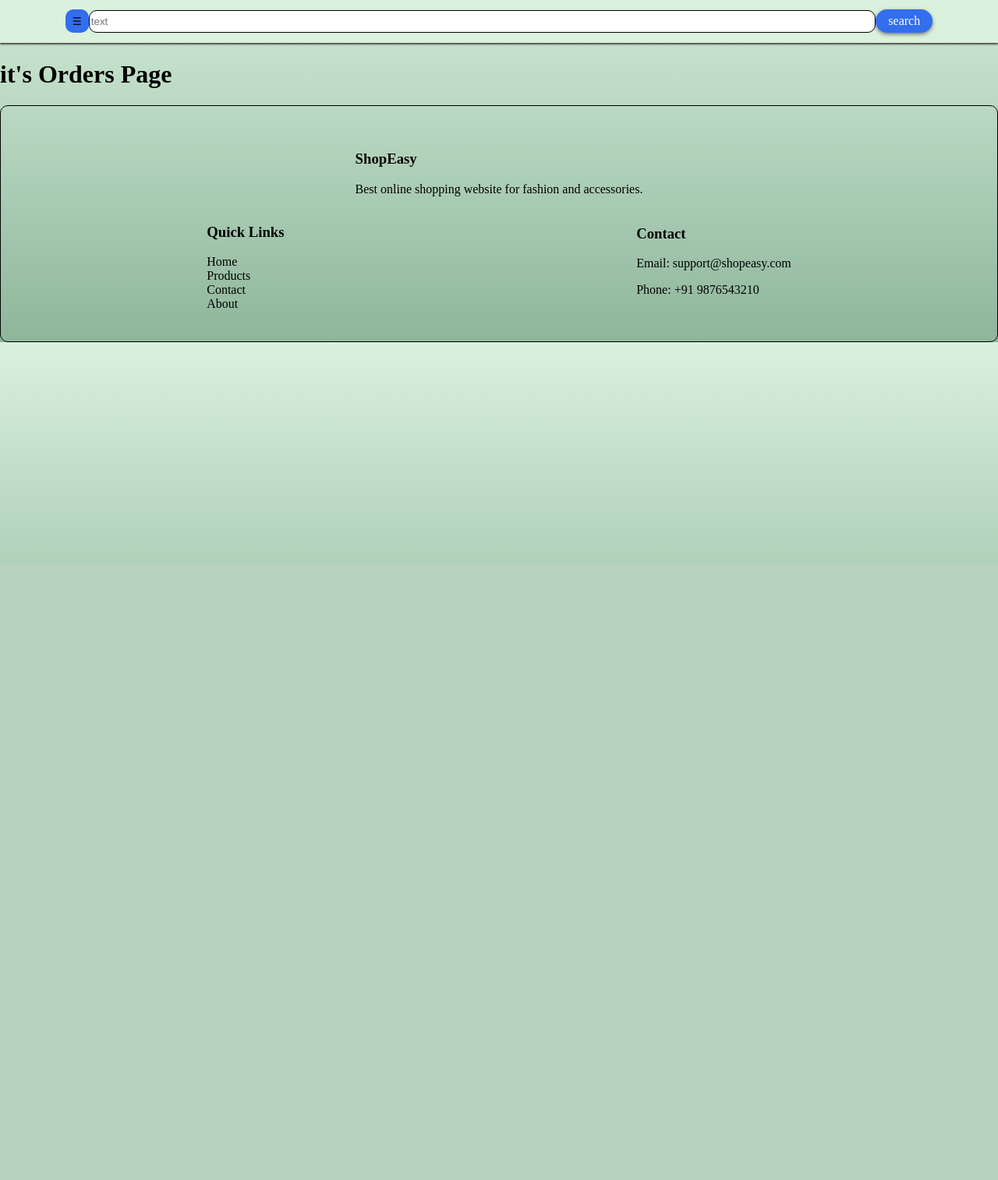
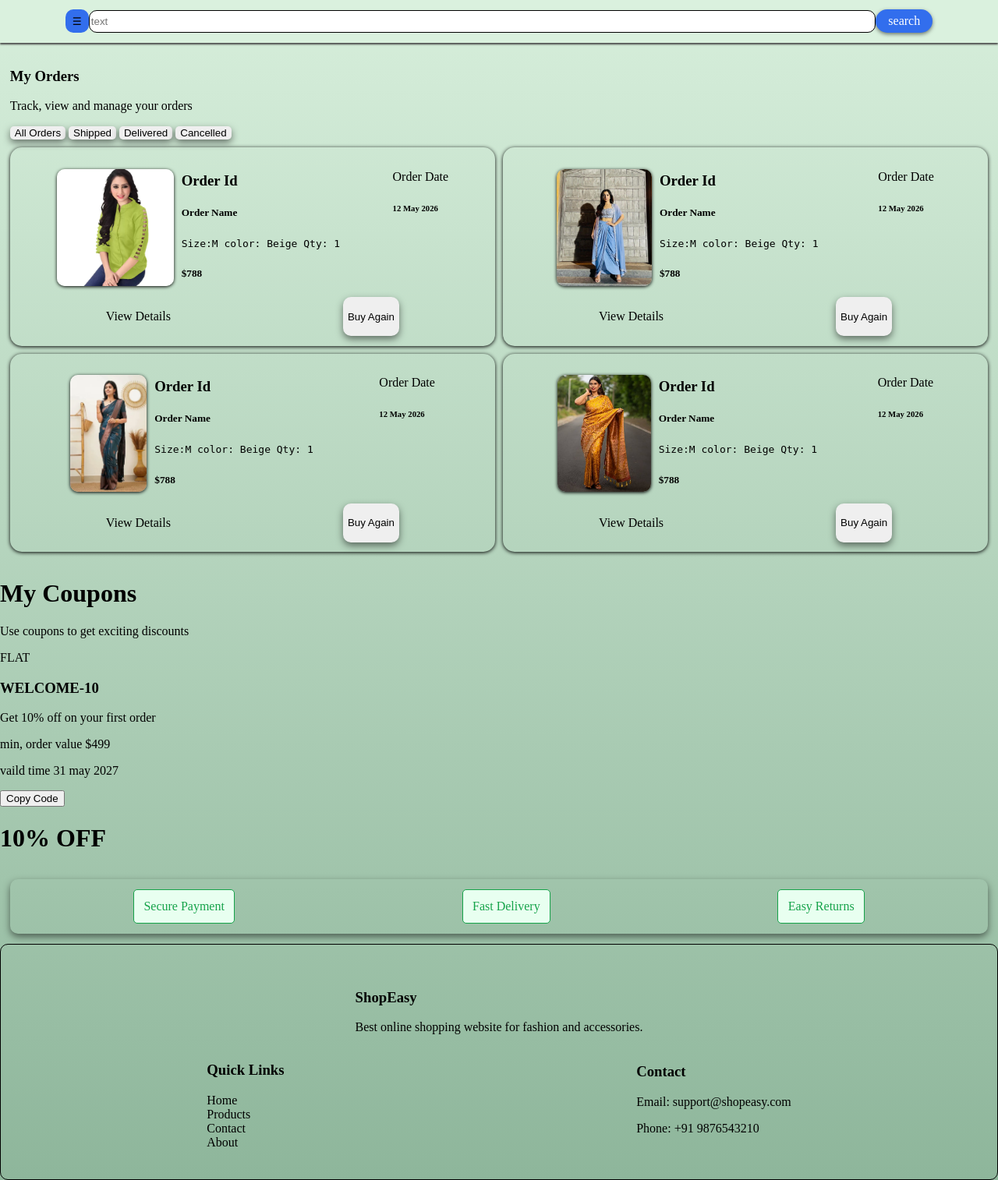
Before and after one commit to LYLAKSHMINARASIMHA/shopping-site, a Flask app: page /Orders in a window 1280 px wide. Shown: the part 77-1591 px from the top of the page at 78% size. Before the commit the page ends 681 px from the top, so only its background shows below. Run offline with Flask 3, Linux system fonts and the light colour scheme.

Commit message:
order page update(40%)

```diff
--- a/app.py
+++ b/app.py
@@ -49,7 +49,15 @@ def testing():
 
 @app.route("/Orders")
 def Orders():
-    return render_template("Orders.html")
+    pimage = []
+    for Mfile in os.listdir(folders["womens"]):
+        pimage.append("products/women_dresses/" + Mfile)
+        pimage = pimage[:4]
+    pimage_g = []
+    for i in range(0, len(pimage), 2):
+            pimage_g.append(pimage[i:i+2])
+    return render_template("Orders.html",
+                           pimage_g = pimage_g)
 
 @app.route("/Cart")
 def Cart():
--- a/static/css/style.css
+++ b/static/css/style.css
@@ -161,9 +161,16 @@ box-shadow: 0px 3px 8px rgb(56, 56, 56); background-color: #a2cae015;}
        .product_quantity input{display: flex; padding: 1%; border-radius: 8px; }
        .product_btns{display: flex; align-items: center; justify-content: space-around;}
        .product_btns button{width: 150px; height: 50px; border-radius: 10px; box-shadow: 0 10px 8px rgba(0,0,0,0.1);
-      border: none; cursor: pointer;}
+      border: none; cursor: pointer; }
       .product_btns button:focus{background-color: #326eed; box-shadow: 0 4px 10px rgba(0,0,0,0.5);
           color: white;}
+
+     .services{ padding: 1%;}
+
+    .all_services{box-shadow: 0 4px 10px rgba(0,0,0,0.5); display: flex; padding: 1%;
+        align-items: center; justify-content: space-around; border-radius:10px ;}
+    .servicesbtn{ padding: 1%; border-radius: 5px; background-color: #e8fff0; color: #16a34a; border: 1px solid #16a34a;
+          }
 
       @media(max-width: 760px){
         .product_block{
@@ -174,6 +181,28 @@ box-shadow: 0px 3px 8px rgb(56, 56, 56); background-color: #a2cae015;}
         }
       }
 
+/*-------------------------------- [orders page] -----------------------------------------*/
+.orders_block button{box-shadow: 0 4px 10px rgba(0,0,0,0.5); border: none; border-radius: 5px;}
+.details_and_buy  button{box-shadow: 0 4px 10px rgba(0,0,0,0.5); border: none; border-radius: 10px;}
+    .orders_block{display: flex; flex-direction: column;
+     padding: 1%; align-items: flex-start; }
+     .all_products{display: flex; flex-direction: column; gap: 10px; margin-top: 10px;
+         width: 100%; align-items: center; justify-content: space-between;}
+    .order_items{width: 100%; display: flex; flex-direction: row;  gap: 10px; justify-content: space-around;}
+    .order_product{border-radius: 15px; box-shadow: 0px 1px 5px black; width: 100%; padding: 1%;}
+    .items_data{display: flex;  justify-content: space-evenly;
+         gap: 20px; }
+    .img_and_data{display: flex;  gap: 10px; align-items: center;}
+    .img_and_data .image1{ display: flex; height: 150px; border-radius: 10px;
+        box-shadow: 0 1px 4px  black;
+         object-fit: cover; overflow: hidden;}
+    .img_and_data img{width: 100%; height: auto;}
+    .details_and_buy{display: flex; justify-content: space-around;}
+
+    @media(max-width: 760px){
+        .order_items{flex-direction: column;}
+        /* .all_products{} */
+    }
 /*-------------------------------- [footer] -----------------------------------------*/
    .footer{ display: flex; flex-direction: column; align-items: center; padding: 3%;
 border: 1px solid black; border-radius: 10px;}
--- a/templates/Orders.html
+++ b/templates/Orders.html
@@ -2,6 +2,80 @@
 
     {% block content %}
     <div class="Orders_page">
-        <h1>it's Orders Page</h1>
+        <div class="orders_block">
+            <div class="page_content">
+                <h3>My Orders</h3>
+                <p>Track, view and manage your orders</p>
+            </div>
+            <div class="type_buttons">
+                <button type="button">All Orders</button>
+                <button type="button">Shipped</button>
+                <button type="button">Delivered</button>
+                <button type="button">Cancelled</button>
+            </div>
+            <div class="all_products">
+                 {% for images in pimage_g %}
+                <div class="order_items">
+                        {% for image in images %}
+                    <div class="order_product">
+                            <div class="items_data">
+                                <div class="img_and_data">
+                                <a href="products/{{ image }}">
+                                    <div class="image1">
+                                        <img src="{{url_for('static', filename= image)}}">
+                                    </div>
+                                      </a>
+
+                                    <div class="data">
+                                        <h3>Order Id</h3>
+                                        <h5>Order Name</h5>
+                                        <div>
+                                            <samp>Size:M </samp>
+                                            <samp>color: Beige </samp>
+                                            <samp> Qty: 1</samp>
+                                        </div>
+                                        <h5>$788</h5>
+                                    </div>
+                                </div>
+                                <div class="order_date">
+                                    <p>Order Date</p>
+                                    <h6>12 May 2026</h6>
+                                </div>
+                            </div>
+                            <div class="details_and_buy">
+                                <a href="products/{{ image }}"><p>View Details</p></a>
+                                <button type="button"
+                                onclick="window.location.href='{{ url_for('products', image = image)}}'">
+                                Buy Again</button>
+                            </div>
+                    </div>
+                     {% endfor %}
+                </div>
+                {% endfor %}
+
+            </div>
+        </div>
+        <div class="coupons_block">
+            <div class="page_content">
+                <h1>My Coupons</h1>
+                <p>Use coupons to get exciting discounts</p>
+            </div>
+            <div class="coupon_card">
+                <p>FLAT</p>
+                <h3>WELCOME-10</h3>
+                <P>Get 10% off on your first order</P>
+                <p>min, order value $499</p>
+                <p>vaild time 31 may 2027</p>
+                <button>Copy Code</button>
+            </div>
+            <div><h1>10% OFF</h1></div>
+        </div>
+         <div class="services">
+                <div class="all_services">
+                  <div class="servicesbtn">Secure Payment</div>
+                  <div class="servicesbtn">Fast Delivery</div>
+                  <div class="servicesbtn">Easy Returns</div>
+                </div>
+            </div>
     </div>
     {% endblock %}
```
Also changed, not shown: templates/products.html (+7 -5 lines).
